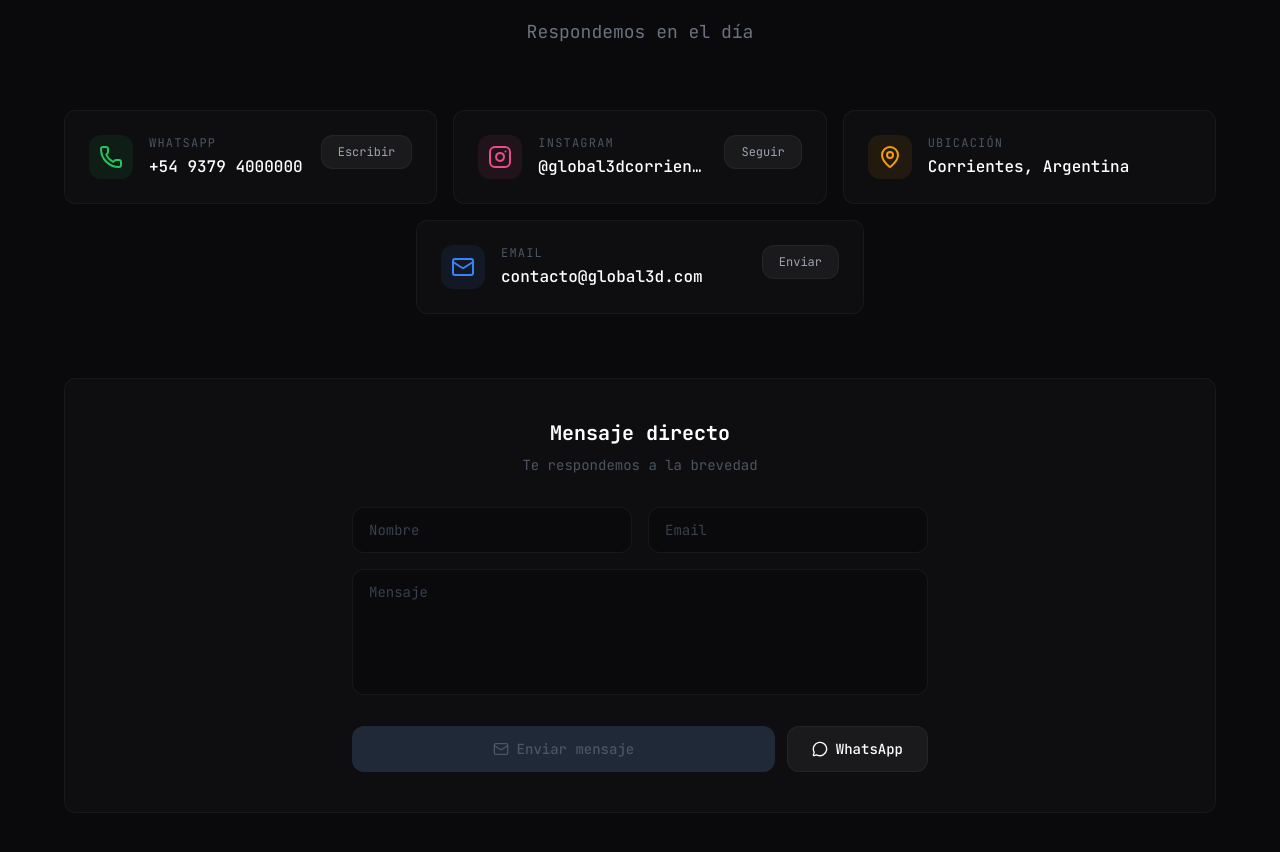
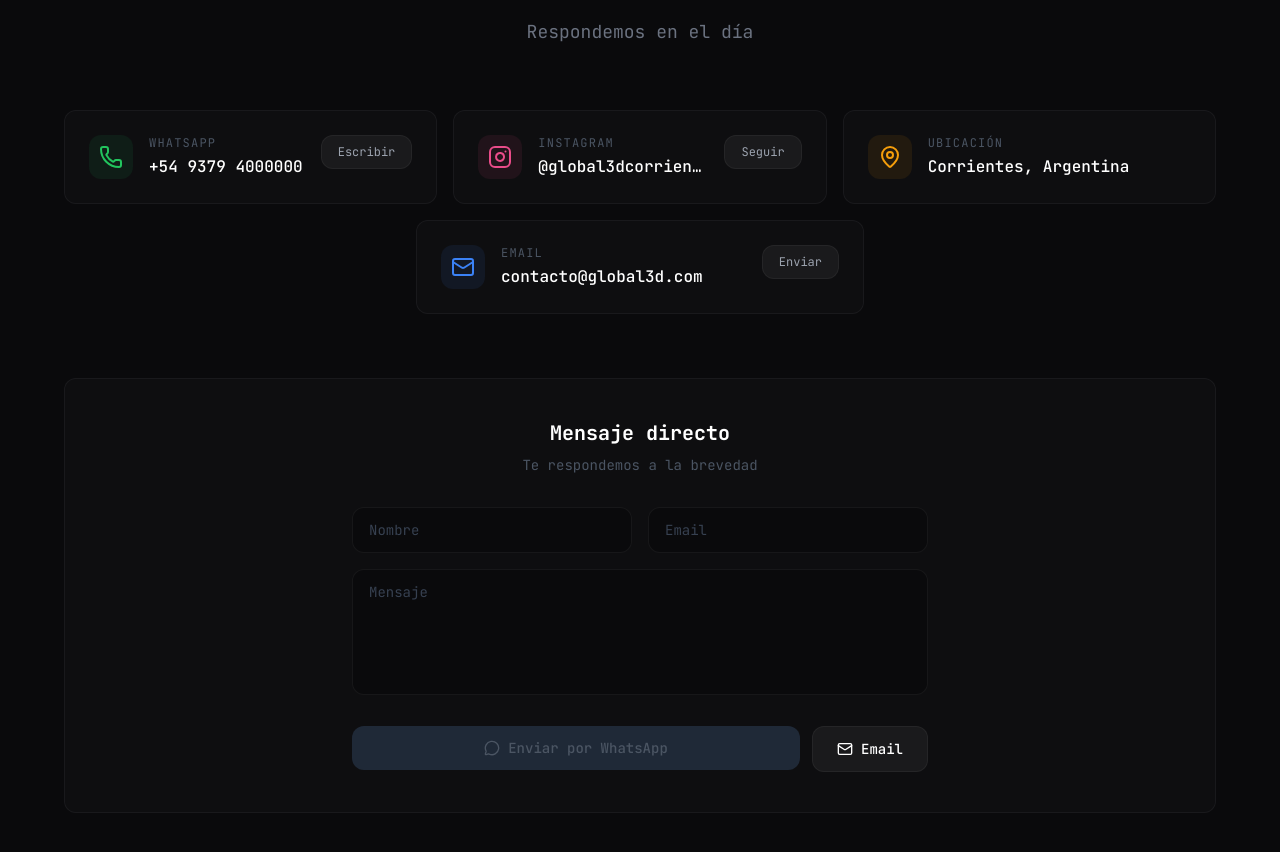
Before and after one commit to joaquinyunes/PrintHub3D, a Next.js app in the folder frontend/: page /contacto in a window 1280 px wide. Shown: the part 240-1092 px from the top of the page. Built offline with nearby package versions, Linux system fonts and the light colour scheme; no server answers.

Commit message:
feat(ui): contacto page updates

```diff
--- a/frontend/src/app/contacto/page.tsx
+++ b/frontend/src/app/contacto/page.tsx
@@ -1,10 +1,12 @@
-"use client";
+'use client';
 
-import { useState, useEffect, useRef } from "react";
-import Link from "next/link";
-import { ChevronLeft, MessageCircle, MapPin, Mail, Loader2, Phone, Instagram } from "lucide-react";
-import { apiUrl } from "@/lib/api";
-import { motion } from "framer-motion";
+import { useState, useEffect, useRef } from 'react';
+import Link from 'next/link';
+import { ChevronLeft, MessageCircle, MapPin, Mail, Loader2, Phone, Instagram } from 'lucide-react';
+import { apiUrl } from '@/lib/api';
+import { motion } from 'framer-motion';
+import GradientField from '@/components/motion/GradientField';
+import Magnetic from '@/components/motion/Magnetic';
 
 function useScrollReveal(threshold = 0.15) {
   const ref = useRef<HTMLDivElement>(null);
@@ -14,8 +16,13 @@ function useScrollReveal(threshold = 0.15) {
     const el = ref.current;
     if (!el) return;
     const observer = new IntersectionObserver(
-      ([entry]) => { if (entry.isIntersecting) { setVisible(true); observer.disconnect(); } },
-      { threshold }
+      ([entry]) => {
+        if (entry.isIntersecting) {
+          setVisible(true);
+          observer.disconnect();
+        }
+      },
+      { threshold },
     );
     observer.observe(el);
     return () => observer.disconnect();
@@ -24,7 +31,15 @@ function useScrollReveal(threshold = 0.15) {
   return { ref, visible };
 }
 
-function RevealSection({ children, delay = 0, className = "" }: { children: React.ReactNode; delay?: number; className?: string }) {
+function RevealSection({
+  children,
+  delay = 0,
+  className = '',
+}: {
+  children: React.ReactNode;
+  delay?: number;
+  className?: string;
+}) {
   const { ref, visible } = useScrollReveal();
   return (
     <div ref={ref} className={className}>
@@ -40,24 +55,24 @@ function RevealSection({ children, delay = 0, className = "" }: { children: Reac
 }
 
 const DEFAULT_CONTACT = {
-  whatsapp: "5493794000000",
-  whatsappDisplay: "+54 9379 4000000",
-  instagram: "global3dcorrientes",
-  instagramUrl: "https://instagram.com/global3dcorrientes",
-  location: "Corrientes, Argentina",
-  email: "contacto@global3d.com",
+  whatsapp: '5493794000000',
+  whatsappDisplay: '+54 9379 4000000',
+  instagram: 'global3dcorrientes',
+  instagramUrl: 'https://instagram.com/global3dcorrientes',
+  location: 'Corrientes, Argentina',
+  email: 'contacto@global3d.com',
 };
 
 export default function ContactoPage() {
   const [contact, setContact] = useState(DEFAULT_CONTACT);
   const [loaded, setLoaded] = useState(false);
-  const [formData, setFormData] = useState({ name: "", email: "", message: "" });
+  const [formData, setFormData] = useState({ name: '', email: '', message: '' });
   const [sending, setSending] = useState(false);
   const [sent, setSent] = useState(false);
 
   useEffect(() => {
-    fetch(apiUrl("/api/settings/public"))
-      .then((r) => r.ok ? r.json() : null)
+    fetch(apiUrl('/api/settings/public'))
+      .then((r) => (r.ok ? r.json() : null))
       .then((data) => {
         if (data?.contactInfo) {
           setContact({ ...DEFAULT_CONTACT, ...data.contactInfo });
@@ -68,55 +83,61 @@ export default function ContactoPage() {
   }, []);
 
   const handleWhatsApp = () => {
-    const text = `Hola!${formData.name ? ` Soy ${formData.name}` : ""}${formData.message ? `: ${formData.message}` : ""}`;
-    window.open(`https://wa.me/${contact.whatsapp}?text=${encodeURIComponent(text)}`, "_blank");
+    const text = `Hola!${formData.name ? ` Soy ${formData.name}.` : ''}${
+      formData.email ? ` (${formData.email})` : ''
+    }${formData.message ? `\n${formData.message}` : ''}`;
+    window.open(`https://wa.me/${contact.whatsapp}?text=${encodeURIComponent(text)}`, '_blank');
   };
 
+  // No hay backend de email: el "envío" abre WhatsApp con el mensaje ya redactado,
+  // que es el canal real por el que el negocio responde.
   const handleSubmit = (e: React.FormEvent) => {
     e.preventDefault();
+    if (!formData.message.trim()) return;
     setSending(true);
+    handleWhatsApp();
     setTimeout(() => {
       setSending(false);
       setSent(true);
-      setTimeout(() => setSent(false), 3000);
-    }, 1200);
+      setTimeout(() => setSent(false), 4000);
+    }, 400);
   };
 
   const contactCards = [
     {
       icon: <Phone className="w-6 h-6" />,
-      label: "WhatsApp",
+      label: 'WhatsApp',
       value: contact.whatsappDisplay,
-      action: { label: "Escribir", onClick: handleWhatsApp },
-      accent: "#22c55e",
-      bgGlow: "rgba(34,197,94,0.08)",
+      action: { label: 'Escribir', onClick: handleWhatsApp },
+      accent: '#22c55e',
+      bgGlow: 'rgba(34,197,94,0.08)',
     },
     {
       icon: <Instagram className="w-6 h-6" />,
-      label: "Instagram",
+      label: 'Instagram',
       value: `@${contact.instagram}`,
-      action: { label: "Seguir", href: contact.instagramUrl },
-      accent: "#e94c89",
-      bgGlow: "rgba(233,76,137,0.08)",
+      action: { label: 'Seguir', href: contact.instagramUrl },
+      accent: '#e94c89',
+      bgGlow: 'rgba(233,76,137,0.08)',
     },
     {
       icon: <MapPin className="w-6 h-6" />,
-      label: "Ubicación",
+      label: 'Ubicación',
       value: contact.location,
-      accent: "#f59e0b",
-      bgGlow: "rgba(245,158,11,0.08)",
+      accent: '#f59e0b',
+      bgGlow: 'rgba(245,158,11,0.08)',
     },
     {
       icon: <Mail className="w-6 h-6" />,
-      label: "Email",
+      label: 'Email',
       value: contact.email,
-      action: { label: "Enviar", href: `mailto:${contact.email}` },
-      accent: "#3b82f6",
-      bgGlow: "rgba(59,130,246,0.08)",
+      action: { label: 'Enviar', href: `mailto:${contact.email}` },
+      accent: '#3b82f6',
+      bgGlow: 'rgba(59,130,246,0.08)',
     },
   ];
 
-  const renderCard = (card: typeof contactCards[0], delay: number, extraClass = "") => (
+  const renderCard = (card: (typeof contactCards)[0], delay: number, extraClass = '') => (
     <motion.div
       key={card.label}
       initial={{ opacity: 0, y: 30 }}
@@ -126,7 +147,9 @@ export default function ContactoPage() {
     >
       <div
         className="absolute inset-0 rounded-xl opacity-0 group-hover:opacity-100 transition-opacity duration-700 pointer-events-none"
-        style={{ background: `radial-gradient(600px circle at 50% 50%, ${card.bgGlow}, transparent 70%)` }}
+        style={{
+          background: `radial-gradient(600px circle at 50% 50%, ${card.bgGlow}, transparent 70%)`,
+        }}
       />
       <div className="relative z-10 flex items-start gap-4">
         <div
@@ -139,8 +162,8 @@ export default function ContactoPage() {
           <p className="text-xs text-gray-600 uppercase tracking-widest mb-1">{card.label}</p>
           <p className="text-white font-medium truncate">{card.value}</p>
         </div>
-        {card.action && (
-          "onClick" in card.action ? (
+        {card.action &&
+          ('onClick' in card.action ? (
             <button
               onClick={card.action.onClick}
               className="flex-shrink-0 px-4 py-2 rounded-lg bg-white/5 hover:bg-white/10 text-xs text-gray-400 hover:text-white transition-all border border-white/5 hover:border-white/10"
@@ -156,17 +179,23 @@ export default function ContactoPage() {
             >
               {card.action.label}
             </a>
-          )
-        )}
+          ))}
       </div>
     </motion.div>
   );
 
   return (
-    <div className="min-h-screen bg-tone-darker font-mono">
+    <div className="relative min-h-screen bg-tone-darker font-mono">
+      <div className="fixed inset-0 -z-10 overflow-hidden pointer-events-none">
+        <GradientField />
+      </div>
+
       <div className="fixed top-0 left-0 right-0 z-50 bg-tone-darker/90 backdrop-blur-xl border-b border-white/5">
         <div className="max-w-6xl mx-auto px-4 h-16 flex items-center justify-between">
-          <Link href="/" className="flex items-center gap-2 text-gray-600 hover:text-white transition-colors text-sm">
+          <Link
+            href="/"
+            className="flex items-center gap-2 text-gray-600 hover:text-white transition-colors text-sm"
+          >
             <ChevronLeft className="w-4 h-4" />
             Volver
           </Link>
@@ -213,14 +242,16 @@ export default function ContactoPage() {
             <div className="grid md:grid-cols-3 gap-4">
               {contactCards.slice(0, 3).map((card, i) => renderCard(card, 0.3 + i * 0.1))}
             </div>
-            {renderCard(contactCards[3], 0.6, "max-w-md mx-auto w-full")}
+            {renderCard(contactCards[3], 0.6, 'max-w-md mx-auto w-full')}
           </div>
 
           <RevealSection delay={0.2}>
             <div className="bg-tone-dark/60 border border-white/5 rounded-xl p-8 md:p-10">
               <div className="max-w-xl mx-auto">
                 <h2 className="text-xl font-bold text-white mb-2 text-center">Mensaje directo</h2>
-                <p className="text-gray-600 text-sm text-center mb-8">Te respondemos a la brevedad</p>
+                <p className="text-gray-600 text-sm text-center mb-8">
+                  Te respondemos a la brevedad
+                </p>
 
                 <form onSubmit={handleSubmit} className="space-y-4">
                   <div className="grid md:grid-cols-2 gap-4">
@@ -249,25 +280,30 @@ export default function ContactoPage() {
                   />
 
                   <div className="flex flex-col sm:flex-row gap-3 pt-2">
+                    <Magnetic strength={0.2} className="flex-1">
                       <button
                         type="submit"
                         disabled={sending || !formData.message.trim()}
-                      className="flex-1 flex items-center justify-center gap-2 bg-tone-red hover:bg-tone-red/90 disabled:bg-gray-800 disabled:text-gray-600 text-white py-3 px-6 rounded-lg text-sm font-medium transition-all"
+                        className="w-full flex items-center justify-center gap-2 bg-tone-red hover:bg-tone-red/90 disabled:bg-gray-800 disabled:text-gray-600 text-white py-3 px-6 rounded-lg text-sm font-medium transition-all"
                       >
                         {sending ? (
-                        <><Loader2 className="w-4 h-4 animate-spin" /> Enviando</>
+                          <>
+                            <Loader2 className="w-4 h-4 animate-spin" /> Abriendo WhatsApp
+                          </>
                         ) : (
-                        <><Mail className="w-4 h-4" /> Enviar mensaje</>
+                          <>
+                            <MessageCircle className="w-4 h-4" /> Enviar por WhatsApp
+                          </>
                         )}
                       </button>
+                    </Magnetic>
 
-                    <button
-                      type="button"
-                      onClick={handleWhatsApp}
+                    <a
+                      href={`mailto:${contact.email}`}
                       className="flex items-center justify-center gap-2 bg-white/5 hover:bg-white/10 text-white py-3 px-6 rounded-lg text-sm font-medium transition-all border border-white/5 hover:border-white/10"
                     >
-                      <MessageCircle className="w-4 h-4" /> WhatsApp
-                    </button>
+                      <Mail className="w-4 h-4" /> Email
+                    </a>
                   </div>
 
                   {sent && (
@@ -276,7 +312,7 @@ export default function ContactoPage() {
                       animate={{ opacity: 1, y: 0 }}
                       className="text-center text-sm text-tone-amber pt-2"
                     >
-                      Mensaje enviado correctamente
+                      Te abrimos WhatsApp con tu mensaje listo para enviar
                     </motion.p>
                   )}
                 </form>
@@ -285,7 +321,6 @@ export default function ContactoPage() {
           </RevealSection>
         </div>
       </main>
-
     </div>
   );
 }
```
Lines whose indentation alone changed are shown as unchanged.
